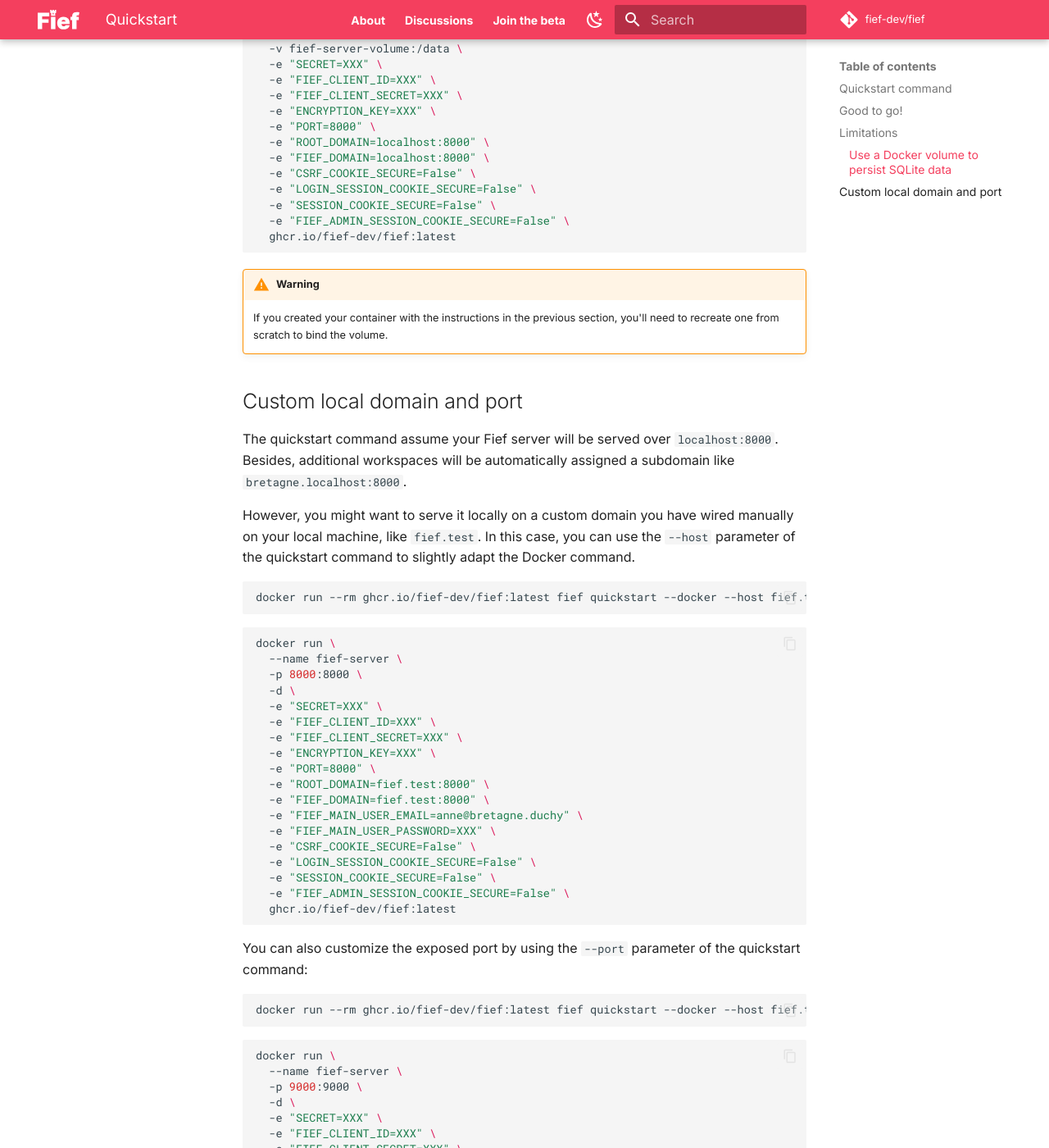
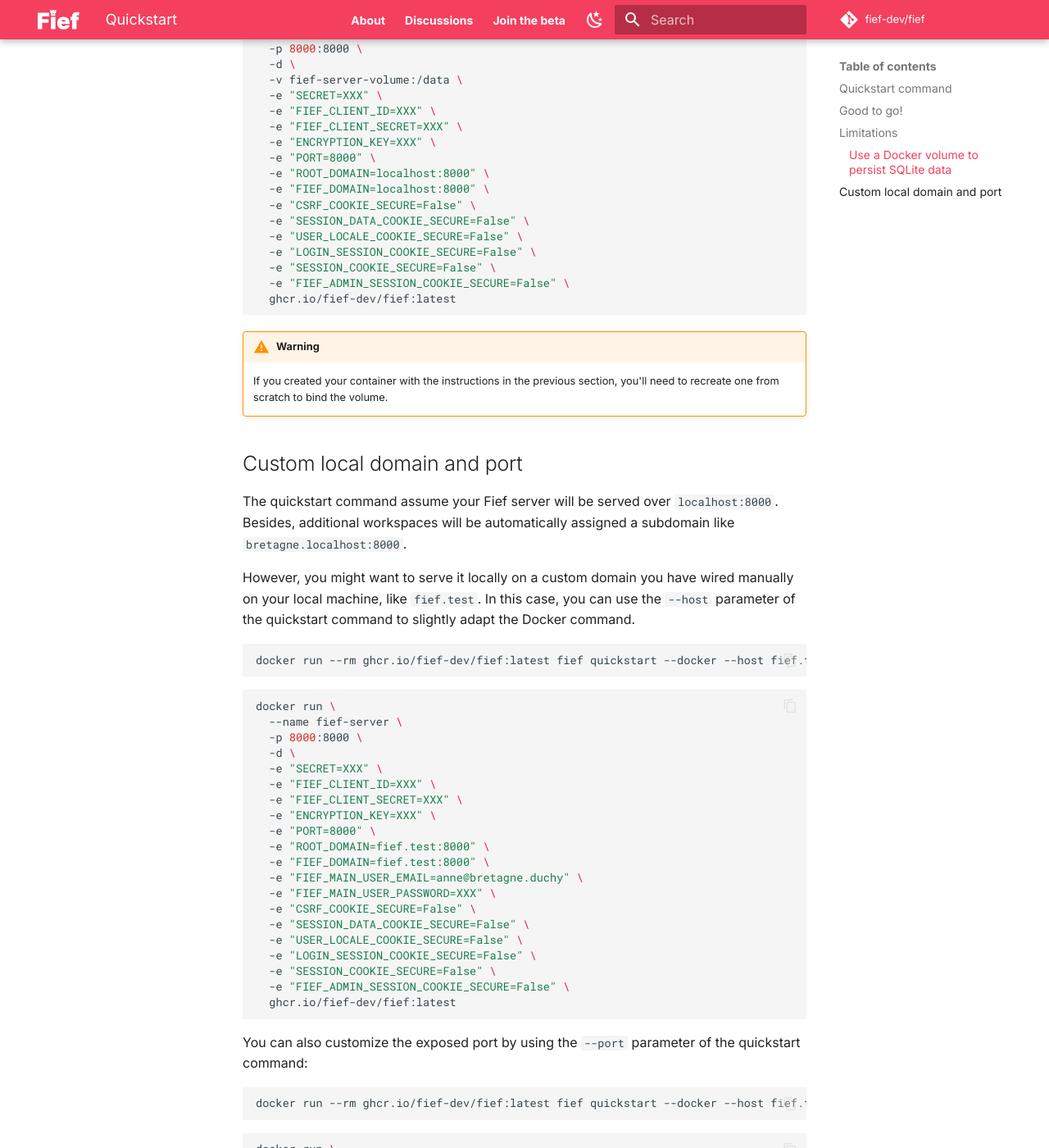
Before and after one commit to fief-dev/docs, an MkDocs documentation site: the page built from docs/self-hosting/quickstart.md, in a window 1280 px wide and 1400 px high, scrolled down 3228 px. Shown: the whole window at 82% size. Built offline with MkDocs 1.6.1 and Material for MkDocs 9.7.7, drawn with Linux system fonts in a browser that asks for light colours; comment, search, counter and statistics services are not loaded; some of the changed text lies outside the part shown.

Commit message:
Update Quickstart examples

```diff
--- a/docs/self-hosting/quickstart.md
+++ b/docs/self-hosting/quickstart.md
@@ -35,6 +35,8 @@
   -e "FIEF_MAIN_USER_EMAIL=anne@bretagne.duchy" \
   -e "FIEF_MAIN_USER_PASSWORD=XXX" \
   -e "CSRF_COOKIE_SECURE=False" \
+  -e "SESSION_DATA_COOKIE_SECURE=False" \
+  -e "USER_LOCALE_COOKIE_SECURE=False" \
   -e "LOGIN_SESSION_COOKIE_SECURE=False" \
   -e "SESSION_COOKIE_SECURE=False" \
   -e "FIEF_ADMIN_SESSION_COOKIE_SECURE=False" \
@@ -97,6 +99,8 @@
   -e "ROOT_DOMAIN=localhost:8000" \
   -e "FIEF_DOMAIN=localhost:8000" \
   -e "CSRF_COOKIE_SECURE=False" \
+  -e "SESSION_DATA_COOKIE_SECURE=False" \
+  -e "USER_LOCALE_COOKIE_SECURE=False" \
   -e "LOGIN_SESSION_COOKIE_SECURE=False" \
   -e "SESSION_COOKIE_SECURE=False" \
   -e "FIEF_ADMIN_SESSION_COOKIE_SECURE=False" \
@@ -131,6 +135,8 @@
   -e "FIEF_MAIN_USER_EMAIL=anne@bretagne.duchy" \
   -e "FIEF_MAIN_USER_PASSWORD=XXX" \
   -e "CSRF_COOKIE_SECURE=False" \
+  -e "SESSION_DATA_COOKIE_SECURE=False" \
+  -e "USER_LOCALE_COOKIE_SECURE=False" \
   -e "LOGIN_SESSION_COOKIE_SECURE=False" \
   -e "SESSION_COOKIE_SECURE=False" \
   -e "FIEF_ADMIN_SESSION_COOKIE_SECURE=False" \
@@ -156,6 +162,8 @@
   -e "ROOT_DOMAIN=fief.test:9000" \
   -e "FIEF_DOMAIN=fief.test:9000" \
   -e "CSRF_COOKIE_SECURE=False" \
+  -e "SESSION_DATA_COOKIE_SECURE=False" \
+  -e "USER_LOCALE_COOKIE_SECURE=False" \
   -e "LOGIN_SESSION_COOKIE_SECURE=False" \
   -e "SESSION_COOKIE_SECURE=False" \
   -e "FIEF_ADMIN_SESSION_COOKIE_SECURE=False" \
```
